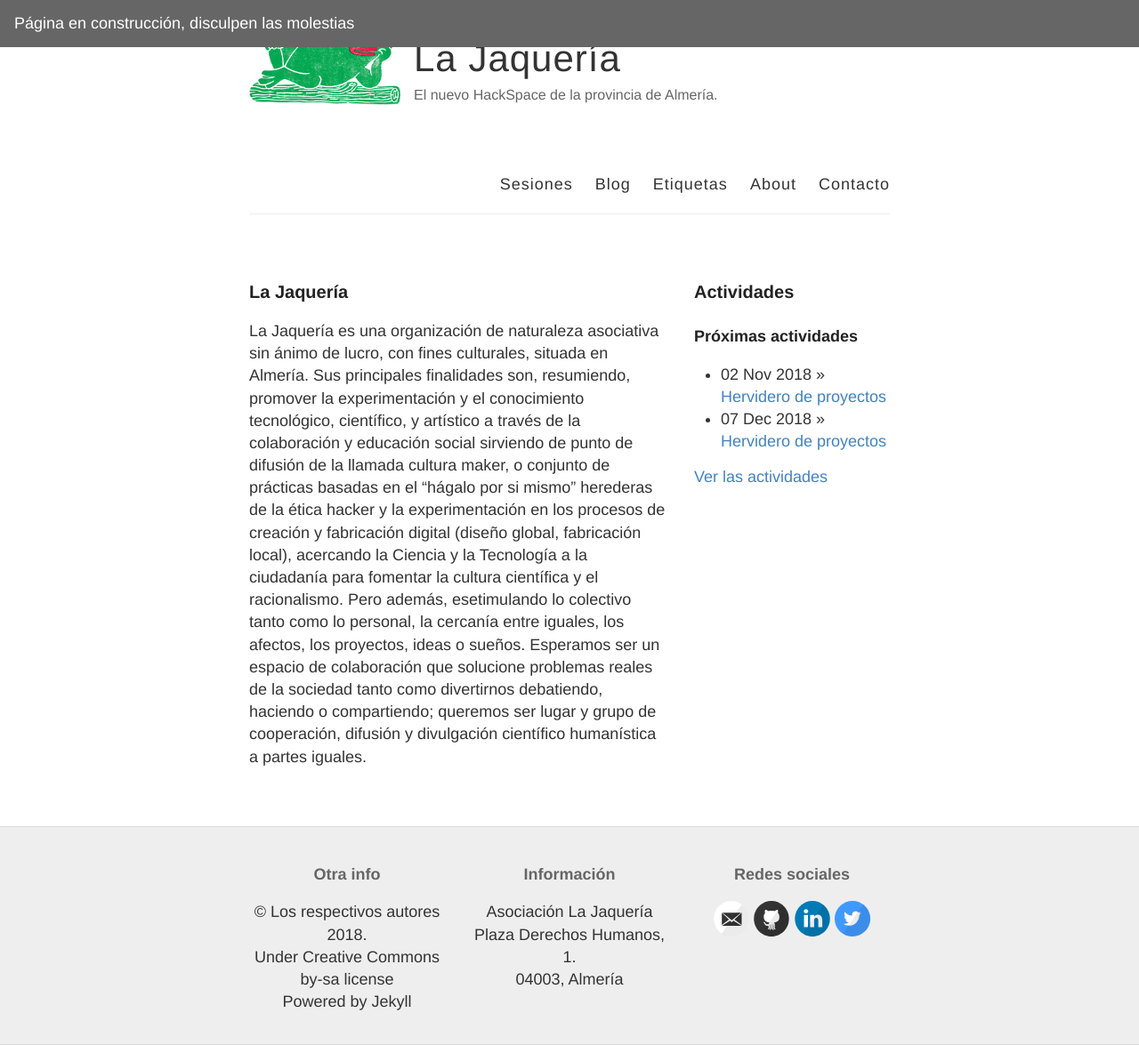
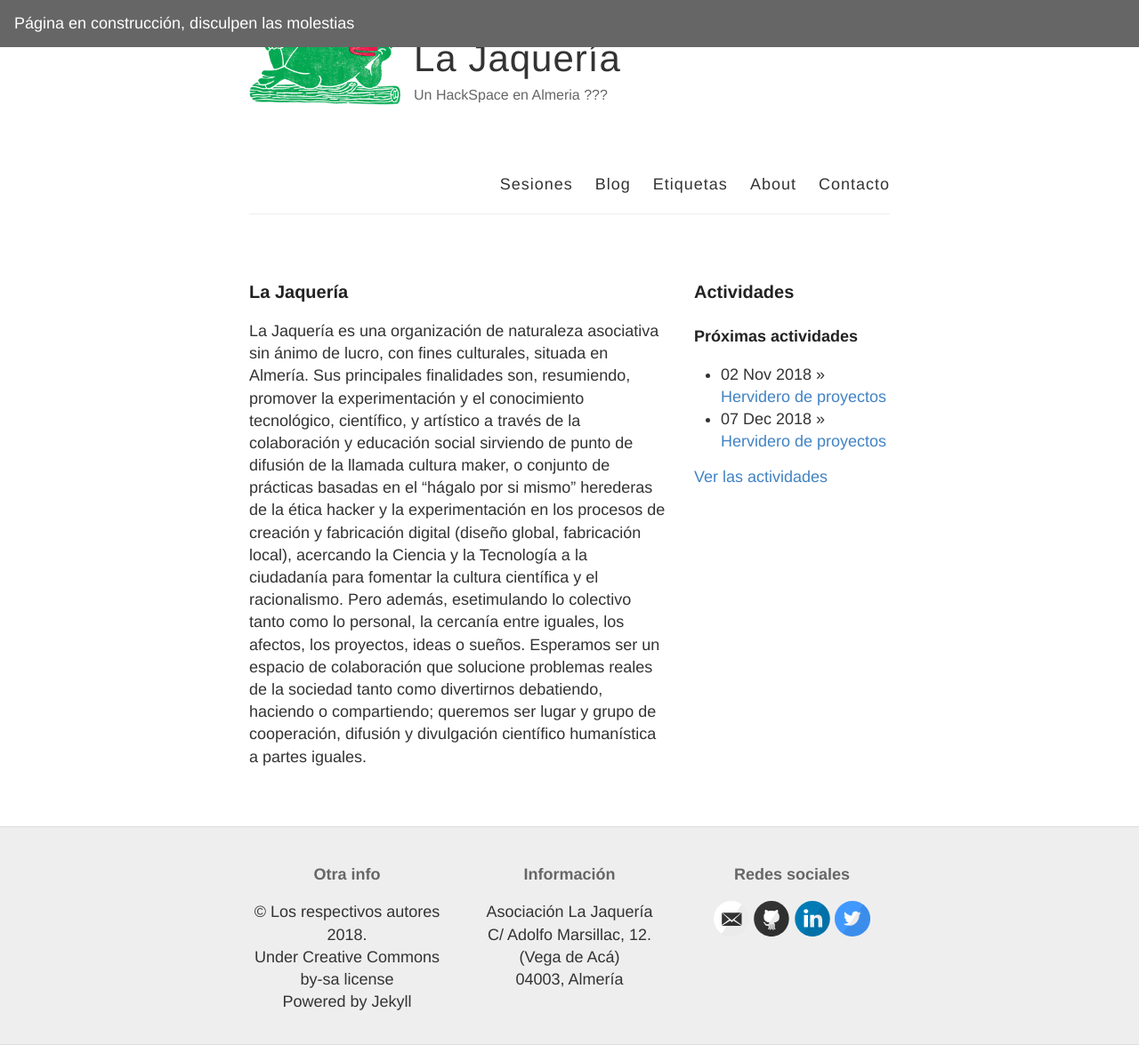
Before and after one commit to LaJaqueria/LaJaqueria.github.io, a Jekyll site: the page built from index.html, in a window 1280 px wide and 1175 px high. Shown: the whole window at 89% size. Built offline with Jekyll 4.4.1, drawn with Linux system fonts in a browser that asks for light colours.

Commit message:
cambio el lema

```diff
--- a/_config.yml
+++ b/_config.yml
@@ -1,6 +1,6 @@
 name: La Jaquería
 description: >- # this means to ignore newlines until "baseurl:"
-  El nuevo HackSpace de la provincia de Almería.
+  Un HackSpace en Almeria ???
 
 # Main pic at top
 avatar: /images/logo.png
@@ -13,13 +13,13 @@ url: www.lajaqueria.org # the base hostname & protocol for your site, e.g. http:
 # Información de la asociación que irá dentro de la web
 info-asociacion:
   nombre-asociacion: "Asociación La Jaquería"
-  domicilio-social: "Plaza Derechos Humanos, 1."
+  domicilio-social: "C/ Adolfo Marsillac, 12. (Vega de Acá)"
   codigo-postal: "04003, Almería"
   cif:
   telefono:
   horario: "Viernes por la tarde: Colegio Liceo Erasmus. C/ Adolfo Marsillac, 12. Almería (Vega de Acá)"
-  link_calendario: "http://bit.ly/calendario-LaJaqueria"
-  iframe_calendario: "http://bit.ly/iframe-calendario-LaJaqueria"
+#  link_calendario: "http://bit.ly/calendario-LaJaqueria"
+#  iframe_calendario: "http://bit.ly/iframe-calendario-LaJaqueria"
 
 
 # Añadiendo colecciones para poder poner los post y las actividades de forma ordenada en la página de etiquetas
```
